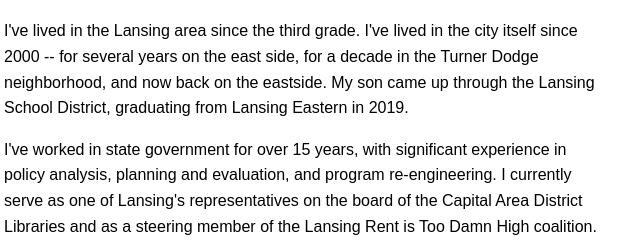
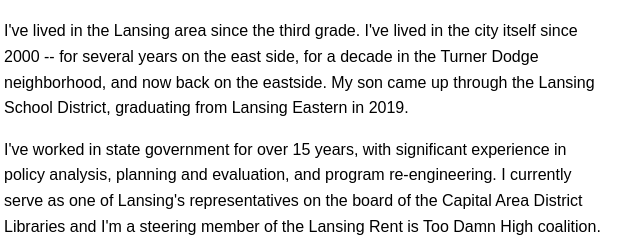
Before and after one commit to julievandenboom/julievandenboom.github.io, a plain HTML site: page index.html in a window 1280 px wide. Shown: the part 333-585 px from the top of the page, 348-988 px from the left. Drawn offline with Linux system fonts and the light colour scheme.

Commit message:
Update index.html

```diff
--- a/index.html
+++ b/index.html
@@ -24,7 +24,7 @@
         <img src="juliev.jpg" alt="A picture of Julie Vandenboom" height="300">
         <div class="about-text">
             <p>I've lived in the Lansing area since the third grade. I've lived in the city itself since 2000 -- for several years on the east side, for a decade in the Turner Dodge neighborhood, and now back on the eastside. My son came up through the Lansing School District, graduating from Lansing Eastern in 2019.</p>
-            <p>I've worked in state government for over 15 years, with significant experience in policy analysis, planning and evaluation, and program re-engineering. I currently serve as one of Lansing's representatives on the board of the Capital Area District Libraries and as a steering member of the Lansing Rent is Too Damn High coalition.</p>
+            <p>I've worked in state government for over 15 years, with significant experience in policy analysis, planning and evaluation, and program re-engineering. I currently serve as one of Lansing's representatives on the board of the Capital Area District Libraries and I'm a steering member of the Lansing Rent is Too Damn High coalition.</p>
             <p>I believe in the power of community-driven change and the importance of an inclusive, equitable future for all of us. Our city is rich with diverse voices. I want to encourage community participation in our city's government and to ensure that all residents are heard and represented, regardless of background or circumstance.</p>
             <p>Lansing can be a city for <b>all</b> of us.</p>
         </div>
```
